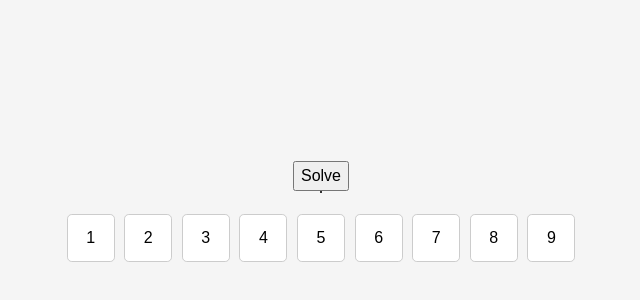
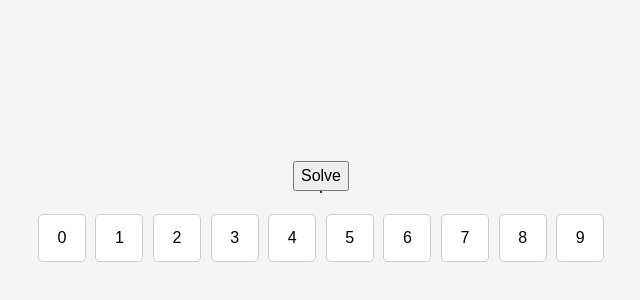
Before and after one commit to MASSHUU12/sudoku-wasm, a website: page web/index.html in a window 1280 px wide. Shown: the part 186-486 px from the top of the page, without its empty margins (319-959 px from the left). Drawn offline with Linux system fonts and the light colour scheme.

Commit message:
refactor(main.mts)

```diff
--- a/web/index.html
+++ b/web/index.html
@@ -16,6 +16,7 @@
             <button id="solve-button">Solve</button>
             <div id="board"></div>
             <div id="keyboard">
+                <span>0</span>
                 <span>1</span>
                 <span>2</span>
                 <span>3</span>
```
Also changed, not shown: web/main.mts.
